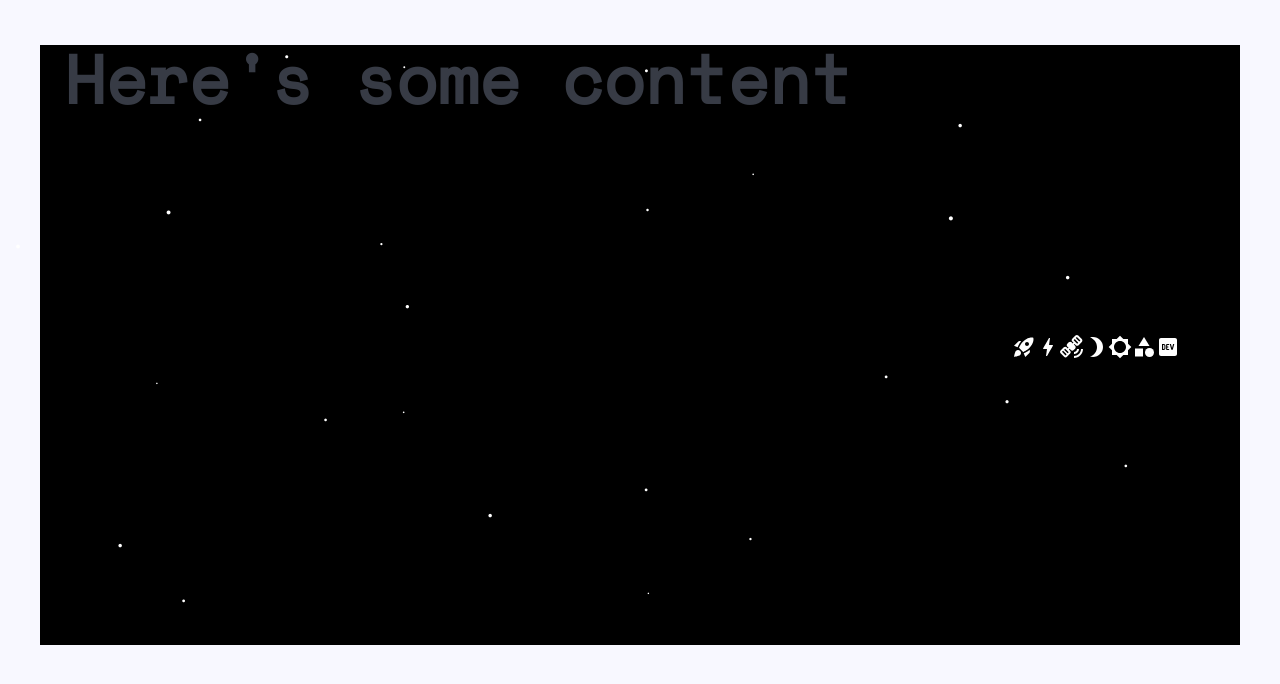
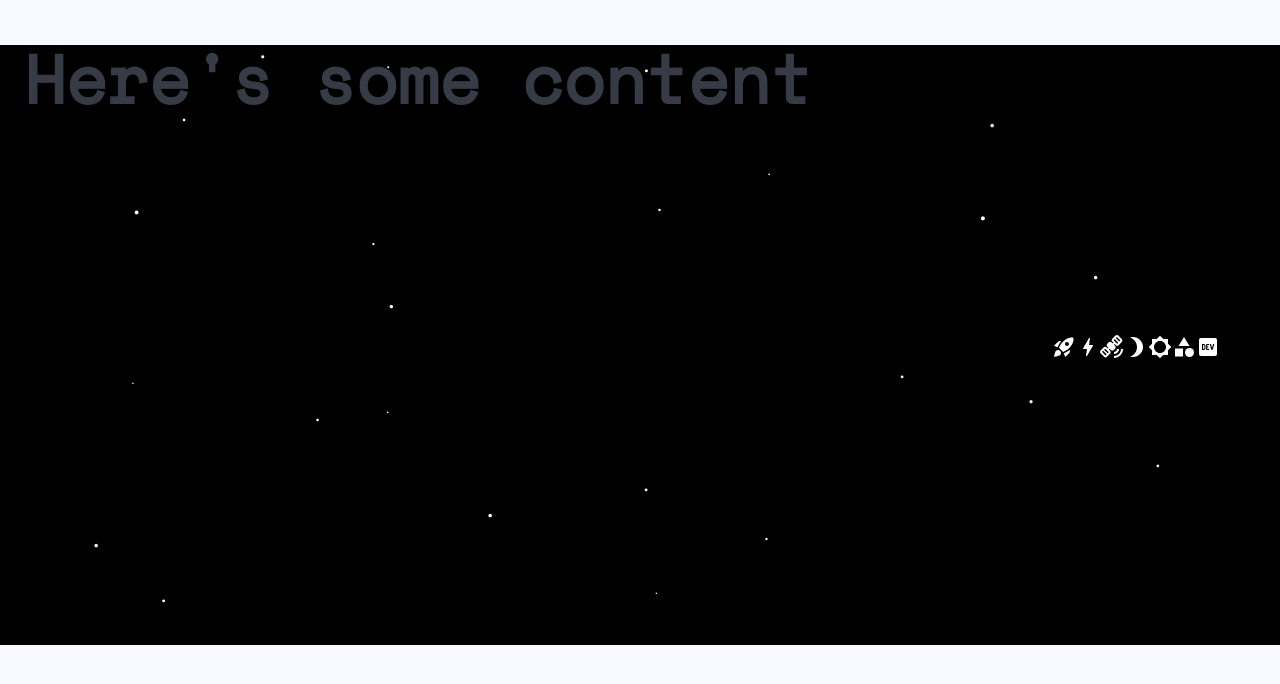
Before and after one commit to kr1st1nagr03g3r/kristinagroegerca, a Next.js app: page /temp in a window 1280 px wide. Shown: the top 684 px of the page. Built offline with nearby package versions, Linux system fonts and the light colour scheme; a web font is replaced by a local one.

Commit message:
max width

```diff
--- a/components/animatedAssets/Starfield.js
+++ b/components/animatedAssets/Starfield.js
@@ -13,7 +13,7 @@ export default function Starfield({ children }) {
 
     return (
         <>
-            <Container className={styles.container}>
+            <Container className={styles.container} maxWidth>
                 <div>
                     <span className={styles.star}>.</span>
                     <span className={styles.star}>.</span>
--- /dev/null
+++ b/pages/api/email.js
@@ -0,0 +1,20 @@
+// using Twilio SendGrid's v3 Node.js Library
+// https://github.com/sendgrid/sendgrid-nodejs
+javascript
+const sgMail = require('@sendgrid/mail')
+sgMail.setApiKey(process.env.SENDGRID_API_KEY)
+const msg = {
+  to: 'kristinagroeger@gmail.com', // Change to your recipient
+  from: 'me@kristinagroeger.com.com', // Change to your verified sender
+  subject: 'Sending with SendGrid is Fun',
+  text: 'and easy to do anywhere, even with Node.js',
+  html: '<strong>and easy to do anywhere, even with Node.js</strong>',
+}
+sgMail
+  .send(msg)
+  .then(() => {
+    console.log('Email sent')
+  })
+  .catch((error) => {
+    console.error(error)
+  })
--- a/styles/animatedAssets/Starfield.module.css
+++ b/styles/animatedAssets/Starfield.module.css
@@ -6,9 +6,6 @@
   height: 600px;
   background: black;
   color: white;
-	max-width: 100vw;
-	padding-left: 0px;
-	padding-right: 0px;
 }
 
 .star {
@@ -163,7 +160,7 @@
 }
 .star:nth-child(25) {
   top: 25%;
-	left:90%;
+  left: 90%;
   font-size: 29px;
   animation: 26s across infinite;
 }
@@ -172,14 +169,14 @@
   position: absolute;
   top: 290px;
   right: 60px;
-	animation: 15s floating  ease 0s infinite normal none;
-	-webkit-animation: 15s floating  ease 0s infinite normal none;
+  animation: 15s floating ease 0s infinite normal none;
+  -webkit-animation: 15s floating ease 0s infinite normal none;
 }
 
 @-webkit-keyframes across {
-	0%, 100% {
+  0%,
+  100% {
     transform: translateX(0);
-
   }
   50% {
     transform: translateX(-250px);
@@ -187,10 +184,10 @@
 }
 
 @-webkit-keyframes up {
-	0%, 100% {
+  0%,
+  100% {
     transform: translateX(0);
     transform: rotate(0deg);
-
   }
   50% {
     transform: translateY(-200px);
```
Lines whose indentation alone changed are shown as unchanged.
